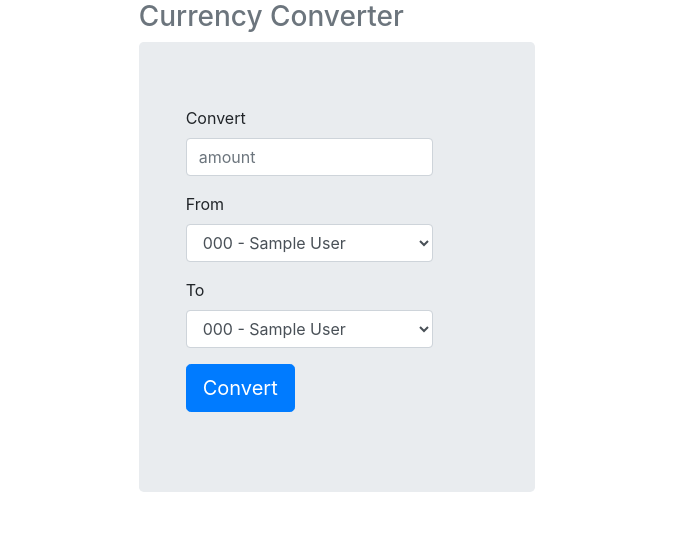
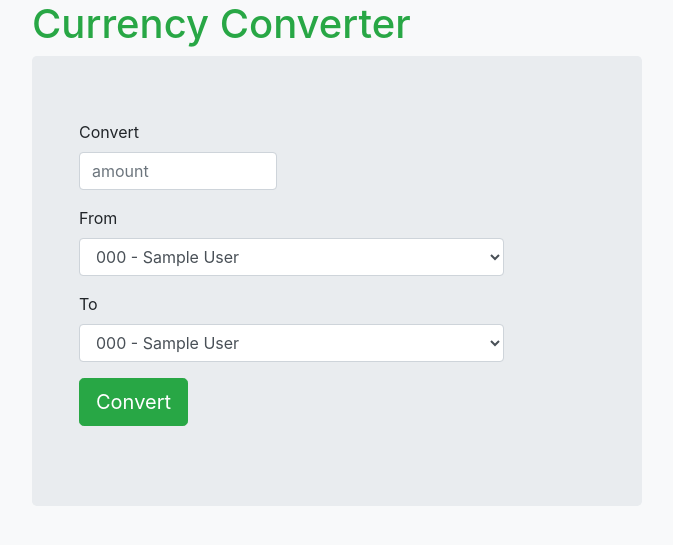
Before and after one commit to boldalex/Converter, a Django app: page / in a window 1280 px wide. Shown: the top 545 px of the page, without its empty margins (303-976 px from the left). Run offline with Django 3.2, Linux system fonts and the light colour scheme; tables that the repository leaves empty hold one stand-in row (Sample ...); some libraries are stand-ins or nearby versions.

Commit message:
fifth commit

```diff
--- a/converter/openexchangerates.py
+++ b/converter/openexchangerates.py
@@ -1,8 +1,7 @@
 import requests
 from decimal import Decimal
 
-
-OPENEXCHANGERATES_API_ID = '7df39ba4d20b4c7a82a08c6f2bf2d34e'
+OPENEXCHANGERATES_API_ID = <YOUR_API_ID>
 
 #function for getting json response from Openexchangerates.org api
 def get_json(route):
--- a/converter/tasks.py
+++ b/converter/tasks.py
@@ -5,8 +5,3 @@ from converter.models import Currency
 @shared_task
 def update_rates_from_api():
     Currency.objects.update_rates_from_api()
-
-
-@shared_task
-def add(x,y):
-    return x+y
--- a/converter/templates/base.html
+++ b/converter/templates/base.html
@@ -2,17 +2,18 @@
 {% load staticfiles %}
 <html>
 	<head>
+		<meta charset="utf-8">
 		<title>Currency converter</title>
-
+		<meta name="viewport" content="width=device-width, initial-scale=1">
 		<link rel="stylesheet" type="text/css" href="{% static "converter/css/bootstrap.min.css" %}">
 	</head>
 
-	<body>
+	<body class="bg-light">
 
-	 <div class="container col-md-offset-4 col-md-4">
+	 <div class="container-fluid col-md-6">
 
-      <div class="header clearfix">
-        <h3 class="text-muted">Currency Converter</h3>
+      <div class="header">
+        <h1 class="text-success">Currency Converter</h1>
       </div>
 
 	 	{% block results %}
--- a/converter/templates/converter/converter_form.html
+++ b/converter/templates/converter/converter_form.html
@@ -6,7 +6,7 @@
 <!-- Text input-->
 <div class="form-group">
   <label class="col-md-2 control-label" for="amount">Convert</label>
-  <div class="col-md-10">
+  <div class="col-md-5">
   <input id="amount" name="amount" type="text" placeholder="amount" class="form-control input-md"
   {% if amount %}
     value="{{ amount }}"
@@ -49,7 +49,7 @@
 <!-- Button -->
 <div class="form-group">
   <div class="col-md-2 col-md-offset-5">
-    <input type="submit" id="submit" class="btn btn-primary btn-lg" value="Convert">
+    <input type="submit" id="submit" class="btn btn-success btn-lg" value="Convert">
   </div>
 </div>
 </fieldset>
--- a/online_converter/settings.py
+++ b/online_converter/settings.py
@@ -11,7 +11,6 @@ https://docs.djangoproject.com/en/2.1/ref/settings/
 """
 
 import os
-from datetime import timedelta
 
 # Build paths inside the project like this: os.path.join(BASE_DIR, ...)
 BASE_DIR = os.path.dirname(os.path.dirname(os.path.abspath(__file__)))
@@ -21,7 +20,7 @@ BASE_DIR = os.path.dirname(os.path.dirname(os.path.abspath(__file__)))
 # See https://docs.djangoproject.com/en/2.1/howto/deployment/checklist/
 
 # SECURITY WARNING: keep the secret key used in production secret!
-SECRET_KEY = 'wt)h7d54)+7u6w01x24y9(_(8m$eobb3h4li-&v%a8$9ftnh)y'
+SECRET_KEY = os.environ['DJANGO_APP_SECRET_KEY']
 
 # SECURITY WARNING: don't run with debug turned on in production!
 DEBUG = True
```
Also changed, not shown: other parts of converter/templates/base.html (+2 -1 lines).
